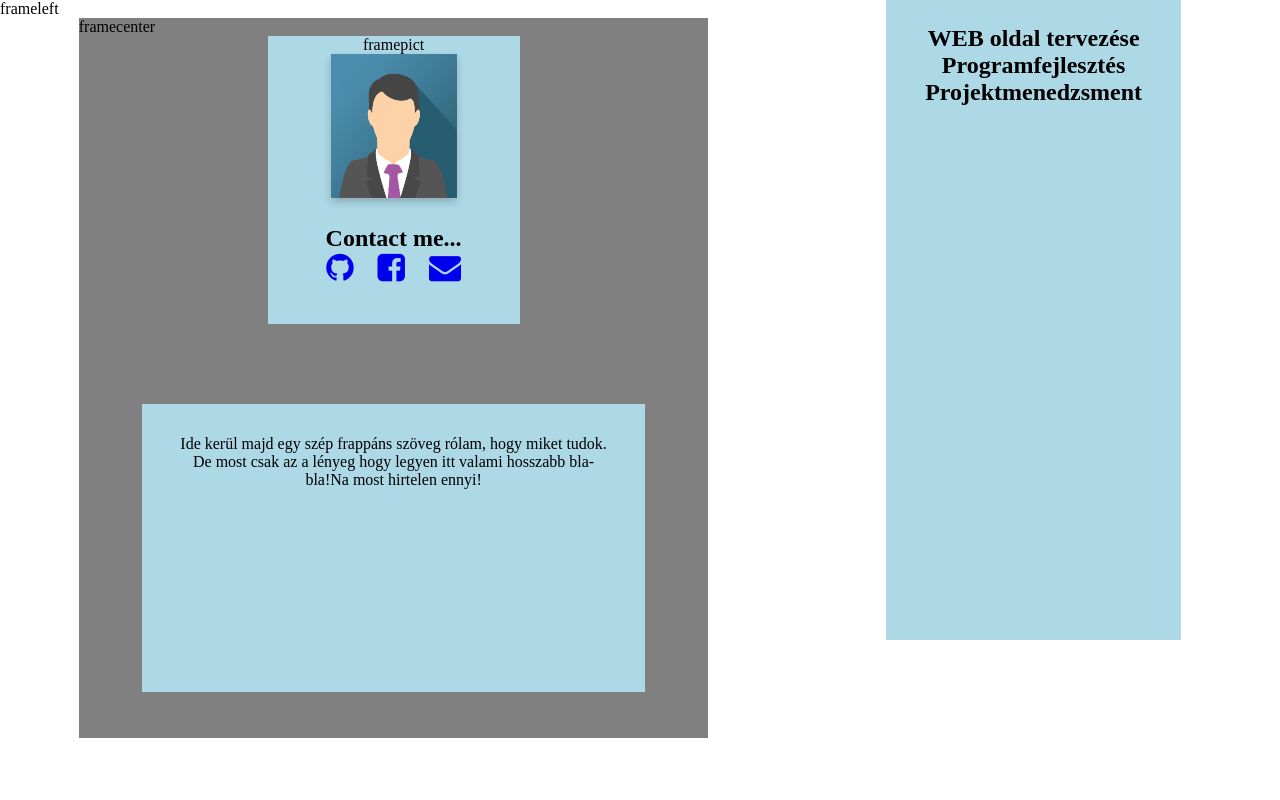
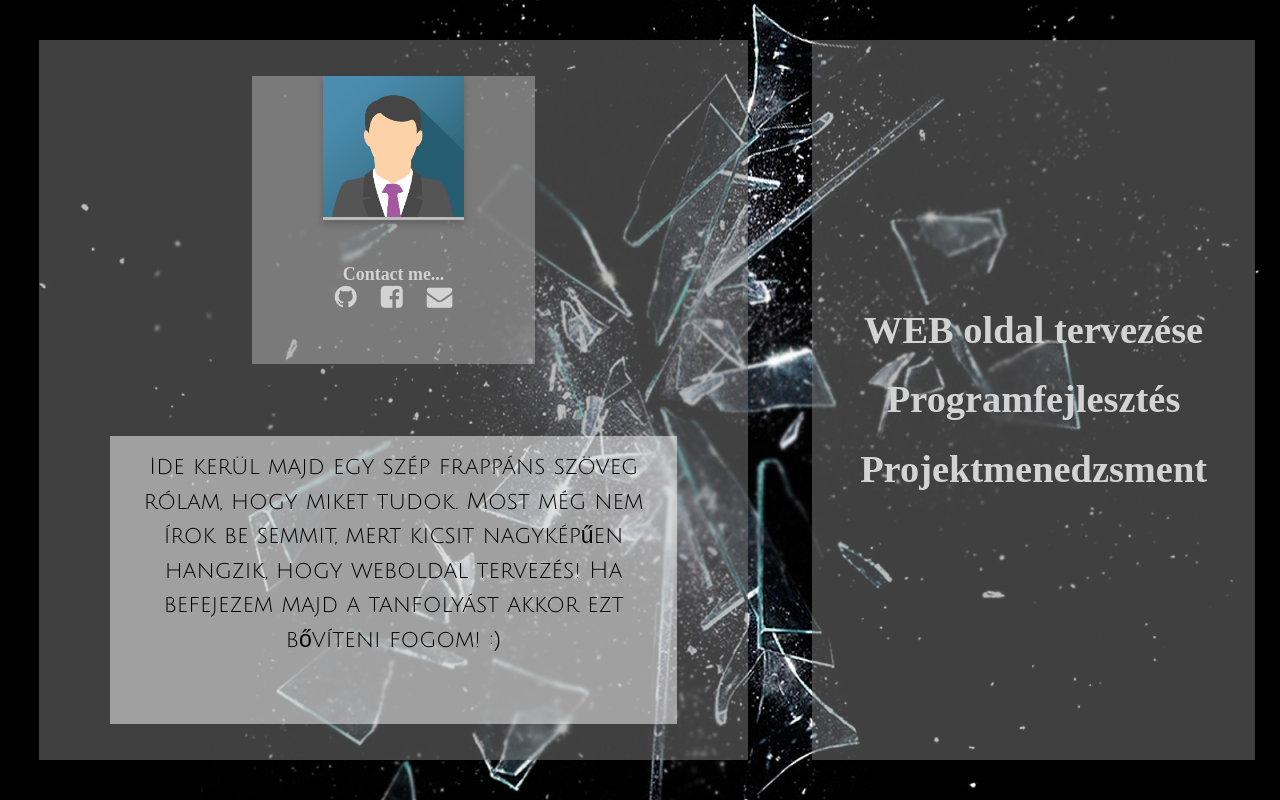
Before and after one commit to petergabor73/about-me, a plain HTML site: page index.html in a window 1280 px wide. Drawn offline with Linux system fonts and the light colour scheme.

Commit message:
pEnd off Ver1.

```diff
--- a/index.html
+++ b/index.html
@@ -5,59 +5,57 @@
   <meta name="viewport" content="width=device-width">
   <link href="https://maxcdn.bootstrapcdn.com/font-awesome/4.7.0/css/font-awesome.min.css" rel="stylesheet">
   <link rel="stylesheet" type="text/css" href="main.css">
+  <link href="https://fonts.googleapis.com/css?family=Crimson+Text|Julius+Sans+One" rel="stylesheet">
   <title>About Me</title>
 </head>
 <body>
 	<div class="mainframe">
 	<div class="frameleft">
-		<p> frameleft</p>
-
 		<div class="framecenter">
-			<p> framecenter</p>
 			<div class="framepict">
-				<p> framepict</p>
 				<div class="flip-card">
 					<div class="flip-card-inner">
 						<div class="flip-card-front">
 							<img id="pege" src="images/avatar.png" alt="PeGe"/>
 						</div>
 						<div class="flip-card-back">
-							<p>Péter Gábor</p>
-							<p><br></p>
-							<p>rendszergazda</p>
-							<p>programozó</p>
-							<p>projektmenedzser</p>
+							<h3>Péter Gábor</h3>
+							<h3><br></h3>
+							<h3>rendszergazda</h3>
+							<h3>programozó</h3>
+							<h3>projektmenedzser</h3>
 						</div>
 					</div>
 				</div>
 
 			<section class="links">
 				<h2><br></h2>
-				<h2>Contact me...</h2>
+				<h3>Contact me...</h3>
 
 				<ul>
 				  <li><a href="https://github.com/petergabor73" title="GitHub" target="_blank" class="social-icon"><i class="fa fa-2x fa-github" aria-hidden="true"></i></a></li>
 				  <li><a href="https://www.facebook.com/gabor.peter.7773" title="Facebook" target="_blank" class="social-icon"><i class="fa fa-2x fa-facebook-square" aria-hidden="true"></i></a></li>
-				  <li><a href="mailto:peter.gabor1973@gmail.com?Subject=Hello%20again" target="_top" title="E-mail" class="social-icon"><i class="fa fa-2x fa-envelope" aria-hidden="true"></i></a></li>
+				  <li><a href="mailto:peter.gabor1973@gmail.com?Subject=Contact..." target="_top" title="E-mail" class="social-icon"><i class="fa fa-2x fa-envelope" aria-hidden="true"></i></a></li>
 				</ul>
 			</section>
 			</div>
 
-			<div class="text1">
-				<p id="about"
-				<br>Ide kerül majd egy szép frappáns szöveg rólam, hogy miket tudok. De most csak az a lényeg hogy legyen itt valami hosszabb bla-bla!Na most hirtelen ennyi!
+			<div class="textleft">
+				<p>
+				Ide kerül majd egy szép frappáns szöveg rólam, hogy miket tudok. Most még nem írok be semmit, mert kicsit nagyképűen hangzik, hogy weboldal tervezés!
+				Ha befejezem majd a tanfolyást akkor ezt bővíteni fogom! :)
 				</p>
 			</div>
 		</div>
 	</div>
 
-	<div class="frameright">
-		<div class="text2">
-			<h2>WEB oldal tervezése</h2>
-			<h2>Programfejlesztés</h2>
-			<h2>Projektmenedzsment</h2>
+		<div class="frameright">
+			<div class="textright">
+				<h2>WEB oldal tervezése</h2>
+				<h2>Programfejlesztés</h2>
+				<h2>Projektmenedzsment</h2>
+			</div>
 		</div>
-	</div>
 	</div>
 
 </body>
--- a/main.css
+++ b/main.css
@@ -5,14 +5,33 @@
 }
 
 body {
-  background-image: url("images/background-1033746_1280.jpg");
+  background-image: url("images/dark-3061610_1920.jpg");
   background-repeat: no-repeat;
   background-position: center center;
   background-size:cover;
 }
 
+h2 {
+  color: lightgrey;
+  font-size: 3vw;
+}
+
+h3 {
+  color: lightgrey;
+  font-size: 1.4vw;
+}
+
 a {
   padding:10px;
+  font-size: 1vw;
+  color:lightgray;
+}
+
+p {
+  font-size: 1.8vw;
+  line-height: 1.5;
+  font-family: 'Julius Sans One', sans-serif;
+
 }
 
 .mainframe {
@@ -21,14 +40,18 @@ a {
 }
 
 .frameleft {
-
+  display:flex;
+  justify-content: center;
+  align-items: center;
   height: 100vh;
   width: 61.5vw;
   float:left;
 }
 
 .frameright {
-
+  display:flex;
+  justify-content: center;
+  align-items: center;
   height: 100vh;
   width: 38.5vw;
   float:right;
@@ -36,25 +59,23 @@ a {
 }
 
 .framecenter {
-	background:gray;
+  display:flex;
+  justify-content: space-around;
+  flex-direction: column;
+  background-color: hsla(0, 0%, 50%, .5);
   height: 90%;
-	width: 80%;
-	margin: 0 auto;
+  width: 90%;
+
 }
 
 .framepict {
-	background: lightblue;
+  background-color: hsla(0, 0%, 70%, .5);
   height: 40%;
   width: 40%;
   display: block;
   margin-left: auto;
   margin-right: auto;
   text-align:center;
-}
-
-#pege {
-  width: 100%;
-  height: 100%;
 }
 
 .flip-card {
@@ -91,35 +112,39 @@ a {
   color: black;
 }
 
+#pege {
+  width: 100%;
+  height: auto%;
+
+}
+
 .flip-card-back {
-  background-color: #2980b9;
+
   color: white;
   transform: rotateY(180deg);
 }
 
-.text1 {
-	background: lightblue;
-	padding:5%;
-	margin-top: 80px;
+.textleft {
+  background-color: hsla(0, 0%, 100%, .5);
+  padding:2%;
   height: 40%;
   width: 80%;
   display: block;
   margin-left: auto;
   margin-right: auto;
-	margin-bottom: auto;
+
   text-align:center;
 }
 
-.text2 {
-	background: lightblue;
-	position:relative;
-	padding:5%;
-	margin:0 auto 0 auto;
-	height: 80%;
-	width: 60%;
-	display: block;
-	text-align:center;
-
+.textright {
+  display:flex;
+  justify-content: center;
+  align-items: center;
+  background-color: hsla(0, 0%, 50%, .5);
+  height: 90%;
+  width: 90%;
+  flex-direction: column;
+  line-height: 1.8;
 }
 
 /* Eltávolítjuk a fekete pontokat a listaelemek elől, és egymás mellé pozicionáljuk őket: */
```
Lines whose indentation alone changed are shown as unchanged.
